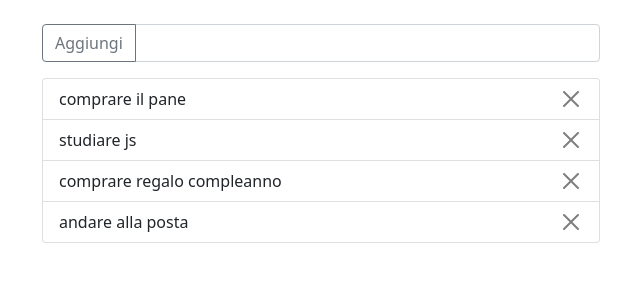
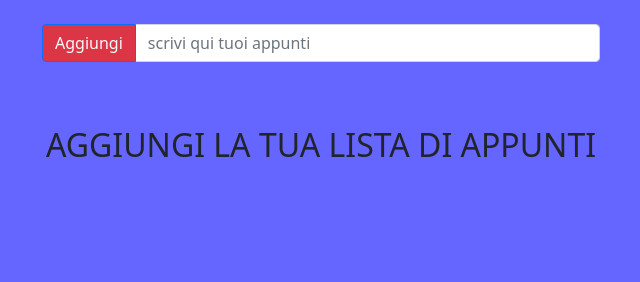
Before and after one commit to Salvo170586SP/vue-todolist, a plain HTML site: page index.html in a window 1280 px wide. Shown: the whole page, without its empty margins (319-959 px from the left). Drawn offline with nearby package versions, Linux system fonts and the light colour scheme.

Commit message:
added style and h2

```diff
--- a/css/style.css
+++ b/css/style.css
@@ -5,3 +5,7 @@
 li{
     cursor: pointer;
 }
+
+body{
+    background-color: rgb(101, 101, 255);
+}
--- a/index.html
+++ b/index.html
@@ -17,19 +17,19 @@
 
 <body>
     <div id="root">
-        <div class="container">
+        <div class="container  ">
             <main class=" w-50 mx-auto my-4">
                 <div class="input-group mb-3">
-                    <button class="btn btn-outline-secondary" type="button" id="button-addon1"
-                        @click="addItemList">Aggiungi</button>
-                    <input type="text" class="form-control" v-model="newTask" @keyup.enter="addItemList">
+                    <button class="btn btn-outline-primary bg-danger text-light" type="button" id="button-addon1" @click="addItemList">Aggiungi</button>
+                    <input type="text" class="form-control" placeholder="scrivi qui tuoi appunti" v-model="newTask" @keyup.enter="addItemList">
                 </div>
-                <ul class="list-group ">
+                <ul class="list-group">
                     <li v-for="(task, index) in tasks" class="list-group-item d-flex justify-content-between">
                         <span @click="toggleItem(index)" :class="{barred: task.done }">{{task.text}}</span>
                         <button type="button" class="btn-close" @click="deleteItem(index)"></button>
                     </li>
                 </ul>
+                <h2 class="text-center my-5">AGGIUNGI LA TUA LISTA DI APPUNTI</h2>
             </main>
         </div>
     </div>
--- a/js/script.js
+++ b/js/script.js
@@ -27,10 +27,10 @@ const root = new Vue({
     data: {
         newTask: "",
         tasks: [
-            { text: 'comprare il pane', done: false },
+           /*  { text: 'comprare il pane', done: false },
             { text: 'studiare js', done: false },
             { text: 'comprare regalo compleanno', done: false },
-            { text: 'andare alla posta', done: false }
+            { text: 'andare alla posta', done: false } */
         ]
     },
 
```
